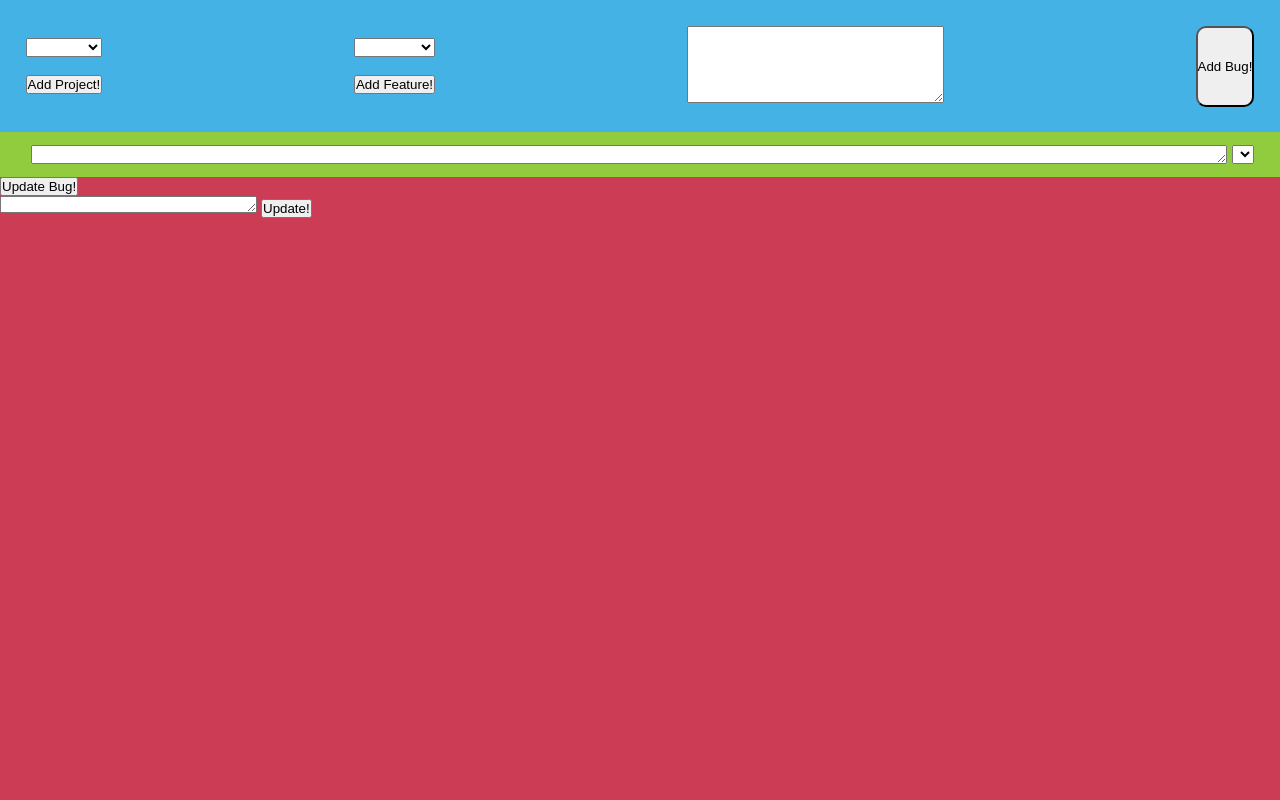
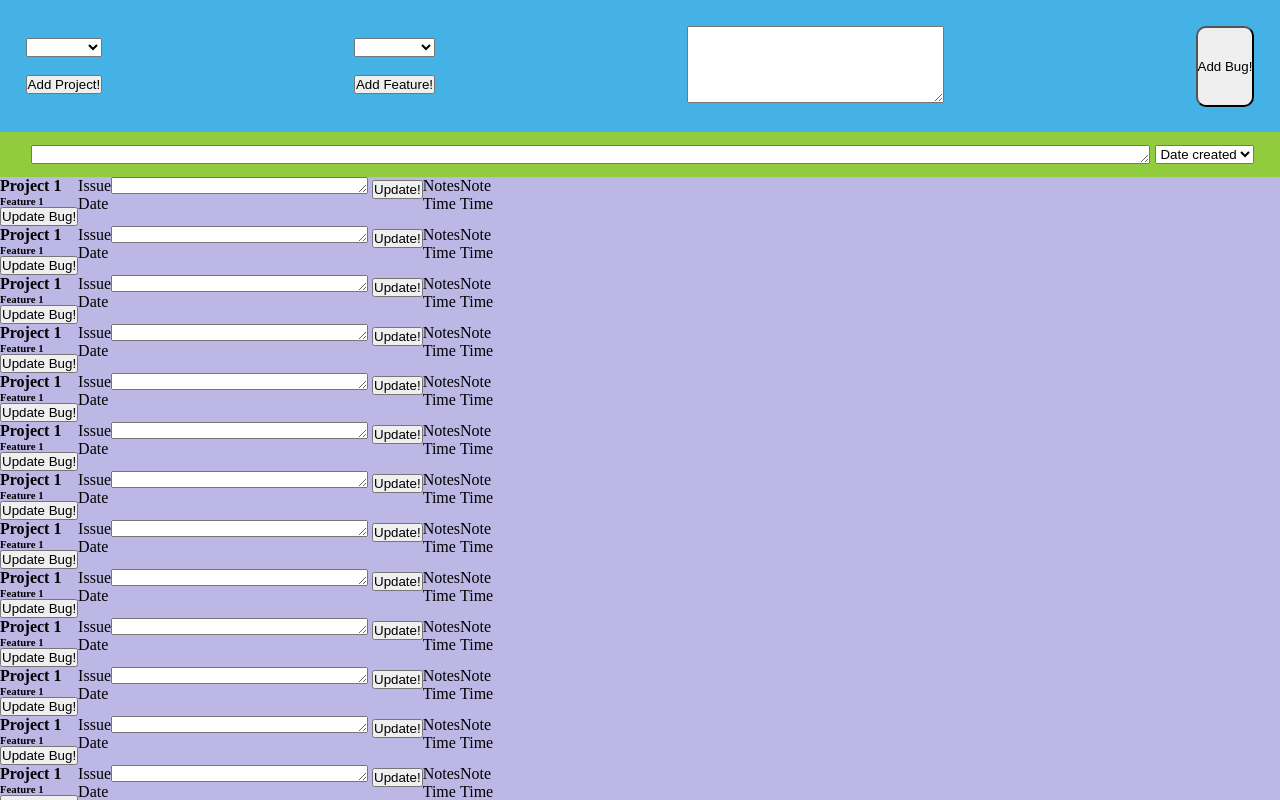
Before and after one commit to SCollinA/bug-tracker, a plain HTML site: page index.html in a window 1280 px wide. Drawn offline with Linux system fonts and the light colour scheme.

Commit message:
add 20 sample bugs with js

```diff
--- a/index.html
+++ b/index.html
@@ -34,25 +34,26 @@ whether it has been fixed or not -->
     </div>
     <div class="searchBugs">
         <textarea name="findBug" id="findBug" cols="30" rows="1"></textarea>
-        <select name="groupBy" id="groupBy"></select>
+        <select name="groupBy" id="groupBy">
+            <option value="dateCreated">Date created</option>
+        </select>
     </div>
-    <div class="bugListArea">
     <div class="bugList">
         <!-- turn overflow on for this element -->
         <div class="bug">
             <!-- change flex column to row on click -->
             <div class="bugInfo">
                 <!-- change flex column to row on click -->
-                    <h4 class=ProjectName></h4>
-                    <h6 class="featureName"></h6>
+                <h4 class=ProjectName>Project 1</h4>
+                <h6 class="featureName">Feature 1</h6>
                 <div class="addUpdateDiv">
                     <!-- unhide this one on click -->
                     <button class="addUpdate">Update Bug!</button>
                 </div>
             </div>
             <div class="bugDesc">
-                    <p class="issueDesc"></p>
-                    <p class="dateCreated"></p>
+                <p class="issueDesc">Issue</p>
+                <p class="dateCreated">Date</p>
             </div>
             <div class="updateBug">
                 <!-- hide this one until add update button clicked -->
@@ -61,15 +62,14 @@ whether it has been fixed or not -->
             </div>
             <div class="lastUpdate">
                 <!-- hide this one on click -->
-                    <p class="notesDesc"></p>
-                    <p class="timeLastUpdated"></p>
+                <p class="notesDesc">Notes</p>
+                <p class="timeLastUpdated">Time</p>
             </div>
             <div class="expandedBug">
                 <!-- turn overflow on for this element -->
                 <div class="bugUpdate">
-                        <p class="bugNote"></p>
-                        <p class="timeStamp"></p>
-                    </div>
+                    <p class="bugNote">Note</p>
+                    <p class="timeStamp">Time</p>
                 </div>
             </div>
         </div>
--- a/main.js
+++ b/main.js
@@ -0,0 +1,6 @@
+const bugList = document.getElementsByClassName('bugList')[0]
+
+for (let i = 0; i < 20; i++) {
+    const bug = document.getElementsByClassName('bug')[0].cloneNode(true)
+    bugList.appendChild(bug)
+}
--- a/style.css
+++ b/style.css
@@ -62,8 +62,13 @@ html, body {
 
 
 
-.bugListArea {
+.bugList {
     background-color: #cc3d55;
     flex: 1;
     overflow-y: scroll;
 }
+
+.bug {
+    background-color: #bdb7e5;
+    display: flex;
+}
```
Lines whose indentation alone changed are shown as unchanged.
